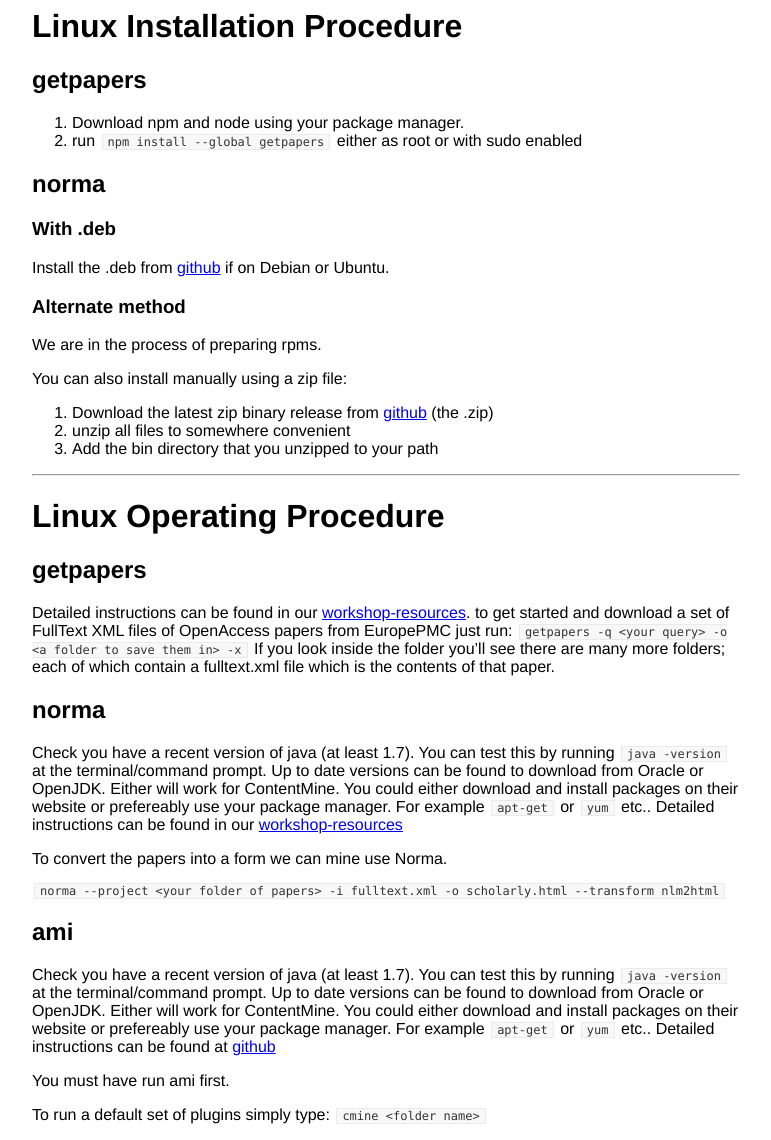
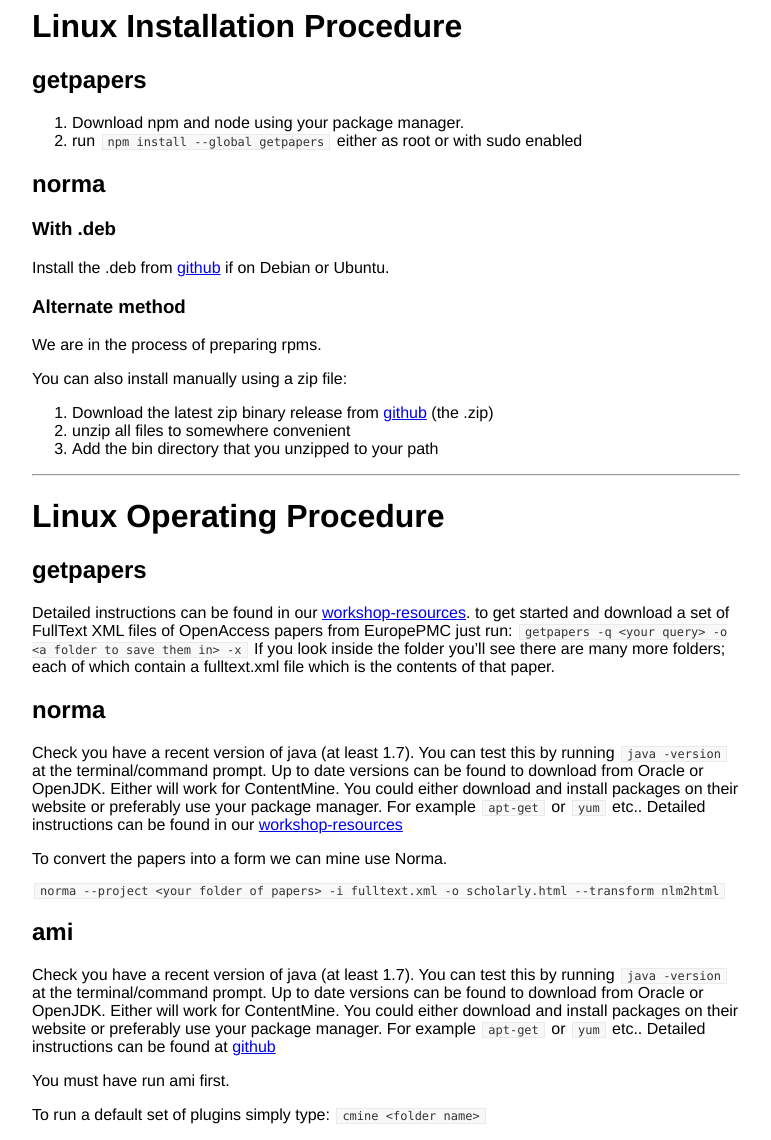
Before and after one commit to ContentMine/contentmine.github.io, a Jekyll site: the page built from linux.md, in a window 1280 px wide. Shown: the whole page, without its empty margins (254-1025 px from the left). Built offline with Jekyll 4.4.1, drawn with Linux system fonts in a browser that asks for light colours.

```diff
--- a/linux.md
+++ b/linux.md
@@ -20,6 +20,7 @@ You can also install manually using a zip file:
 {% include norma-from-zip.md %}
 
 ---
+
 # Linux Operating Procedure
 
 ## getpapers
@@ -27,10 +28,10 @@ You can also install manually using a zip file:
 
 ## norma
 {% include check-java-generic.md %}
-You could either download and install packages on their website or prefereably use your package manager. For example `apt-get` or `yum` etc..
+You could either download and install packages on their website or preferably use your package manager. For example `apt-get` or `yum` etc..
 {% include run-norma.md %}
 
 ## ami
 {% include check-java-generic.md %}
-You could either download and install packages on their website or prefereably use your package manager. For example `apt-get` or `yum` etc..
+You could either download and install packages on their website or preferably use your package manager. For example `apt-get` or `yum` etc..
 {% include run-ami.md %}
```
Also changed, not shown: index.md (+2 -2 lines), osx.md (+1 -0 lines), windows.md (+1 -0 lines).
